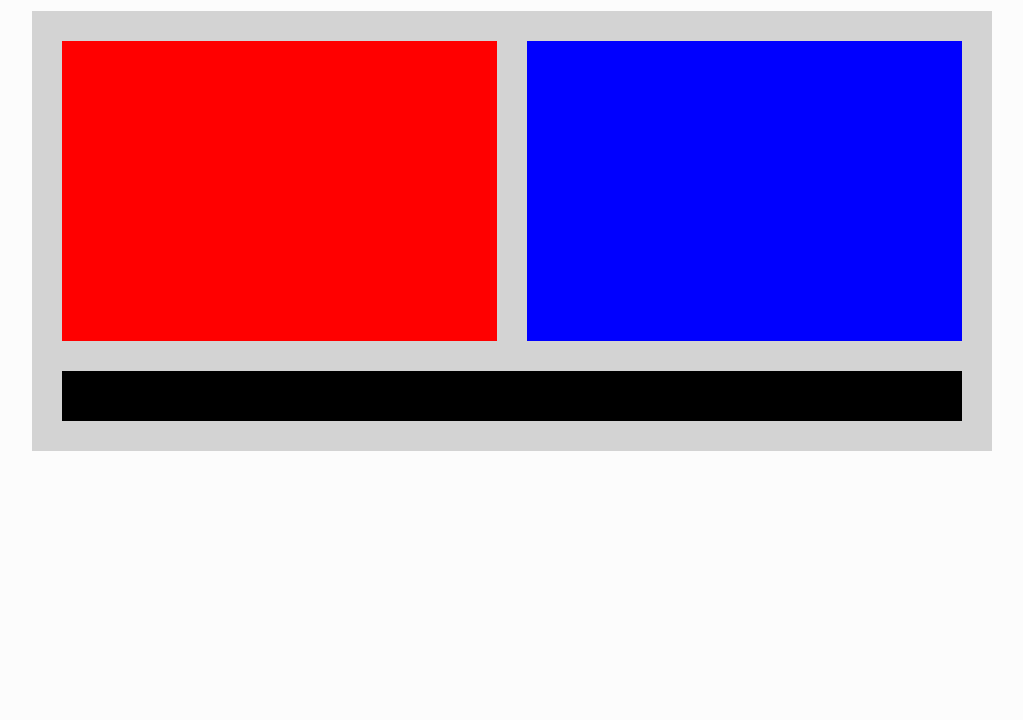
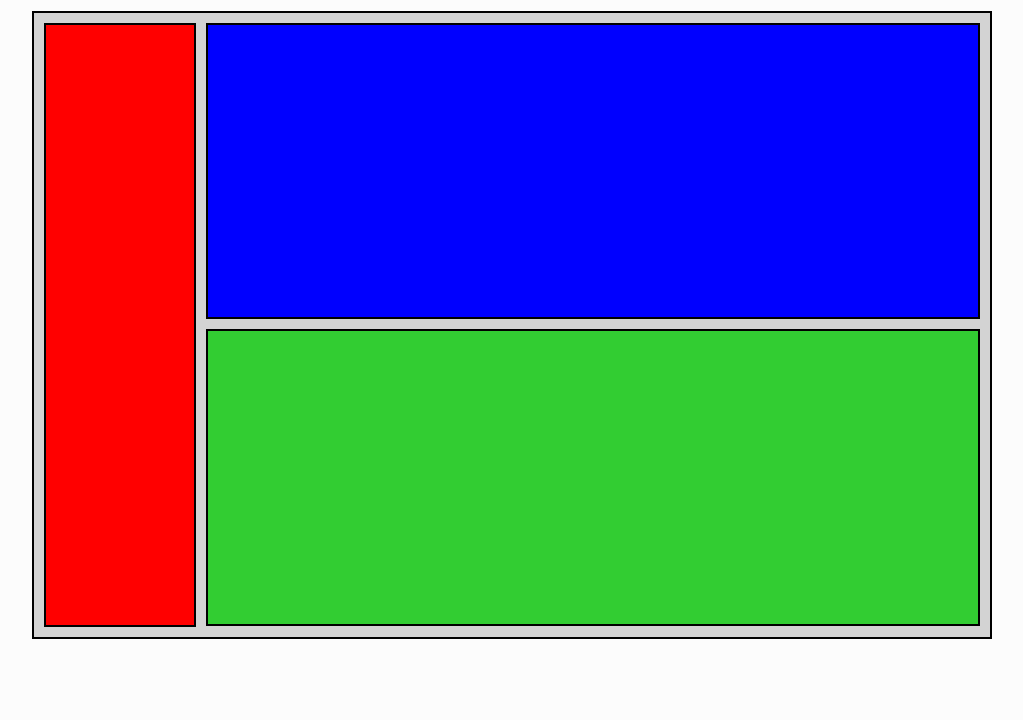
Before and after one commit to comp-1017/1017-sep-2022-a03-workbook-ReinaldMarlon, a plain HTML site: page demo-flexbox copy/index.html in a window 1280 px wide. Shown: the part 80-800 px from the top of the page, without its empty margins (128-1151 px from the left). Drawn offline with Linux system fonts and the light colour scheme.

Commit message:
did flexbox 2 column exercise

```diff
--- a/demo-flexbox copy/css/styles.css
+++ b/demo-flexbox copy/css/styles.css
@@ -4,11 +4,11 @@ body {
 }
 
 .container {
-
     width: 960px;
     margin: 0 auto;
     font-size: 100%;
     line-height: 1.5
+
 }
 
 
@@ -68,74 +68,66 @@ body {
 ***********************************************************************************************/
 
 main {
+    border: 2px solid black;
     background-color: lightgrey;
     display: flex;
-    flex-wrap: wrap;
+    flex-wrap:nowrap;
 }
-/*footer {
-    background-color: lightgrey;
-    display: flex;
-}*/
-
-/**************************************************************************************
-
-give the classes some height and width due to the fact that the elements do NOT
-    contain any textural content
-
-set height to a chosen value of 300px
-
-set the width of each box to fix the final given image
-
-margin: 30px
-
-padding and border= 0
-
-page width is 960;
-
-page width = (box) + (box) + ... + remainder
-
-our boxes are of equal size
-
-if not equal, add all the box
-
-
-page width = ncolumns * (box) + remainder
-960 = 2 * (lm + lb + lp + content + rp + rb + rm) + remainder
-960 = 2 * (30 + 0 + 0 + content + 0 + 0 + 0) + 30
-960 = 60 + 30 + 2content
-960 - 90 = 2content
-870 / 2 = content
-435 = content
-****************************************************************************************/
 
 .red-paint{
-    margin-left: 30px;
-    margin-top: 30px;
-    margin-bottom: 0px;
-    height: 300px;
-    width: 435px;
+    border: 2px solid black;
+    margin-left: 10px;
+    margin-top: 10px;
+    margin-bottom: 10px;
+    height: 600px;
+    width: 150px;
     background-color: red;
 
 }
 
+
 .blue-paint{
-    margin: 30px 0px 0px 30px;
-    height: 300px;
-    width: 435px;
+    border: 2px solid black;
+    margin: 10px 0px 10px 10px;
+    height: 292.5px;
+    width: 770px;
     background-color: blue;
 
 }
+/*
+ 960 - (2 + 2 + 10 + 2 + 150) = 794 (remainding width minus red content)
 
-.black-paint{
+794 = 10 + 2 + 0 + content + 0 + 2 + 0 + 10
+794 = 24 + content
+770 = content
+*/
 
-    margin: 30px 0px 30px 30px;
-    height: 50px;
-    width: 900px;
-    background-color: black;
+/*
+height two boxes (600 given height for red box)
+ 600 = 2*(content +15)
+ 585 = 2content
+ 292.5 = content
+*/
+.green-paint{
+    border: 2px solid black;
+    margin: 0px 10px 10px 10px;
+    height: 292.5px;
+    width: 770px;
+    background-color: limegreen;
 
 }
 
 /*
-960 = 30 + 0 + 0 + content + 0 + 0 + 0 + 30
-960 = 60 + content
-900 = content
+ 960 - (2 + 2 + 10 + 2 + 150) = 794 (remainding width minus red content)
+
+794 = 10 + 2 + 0 + content + 0 + 2 + 0 + 10
+794 = 24 + content
+770 = content
+*/
+
+/*
+height for the two boxes (600 given height for red box)
+ 600 = 2*(content +15)
+ 585 = 2content
+ 292.5 = content
+*/
--- a/demo-flexbox copy/index.html
+++ b/demo-flexbox copy/index.html
@@ -11,14 +11,19 @@
 <body>
     <div class="container">
         <header>
-            <h1>Flexbox Demo</h1>
+            <h1>Flexbox 2 Column</h1>
         </header>
         <main>
             <div class="red-paint"></div>
-            <div class="blue-paint"></div>
-            <footer>
-                <div class="black-paint"></div>
-            </footer>
+
+            <div>
+                <!-- The items within this div are NOT immediately under main-->
+                <!-- The items within this div are immediately under the div-->
+                <!-- These items are not affected by the mane flexbox, therefore, these items are by default "stacked"-->
+                <div class="blue-paint"></div>
+                <div class="green-paint"></div>
+            </div>
+
         </main>
 
     </div>
```
